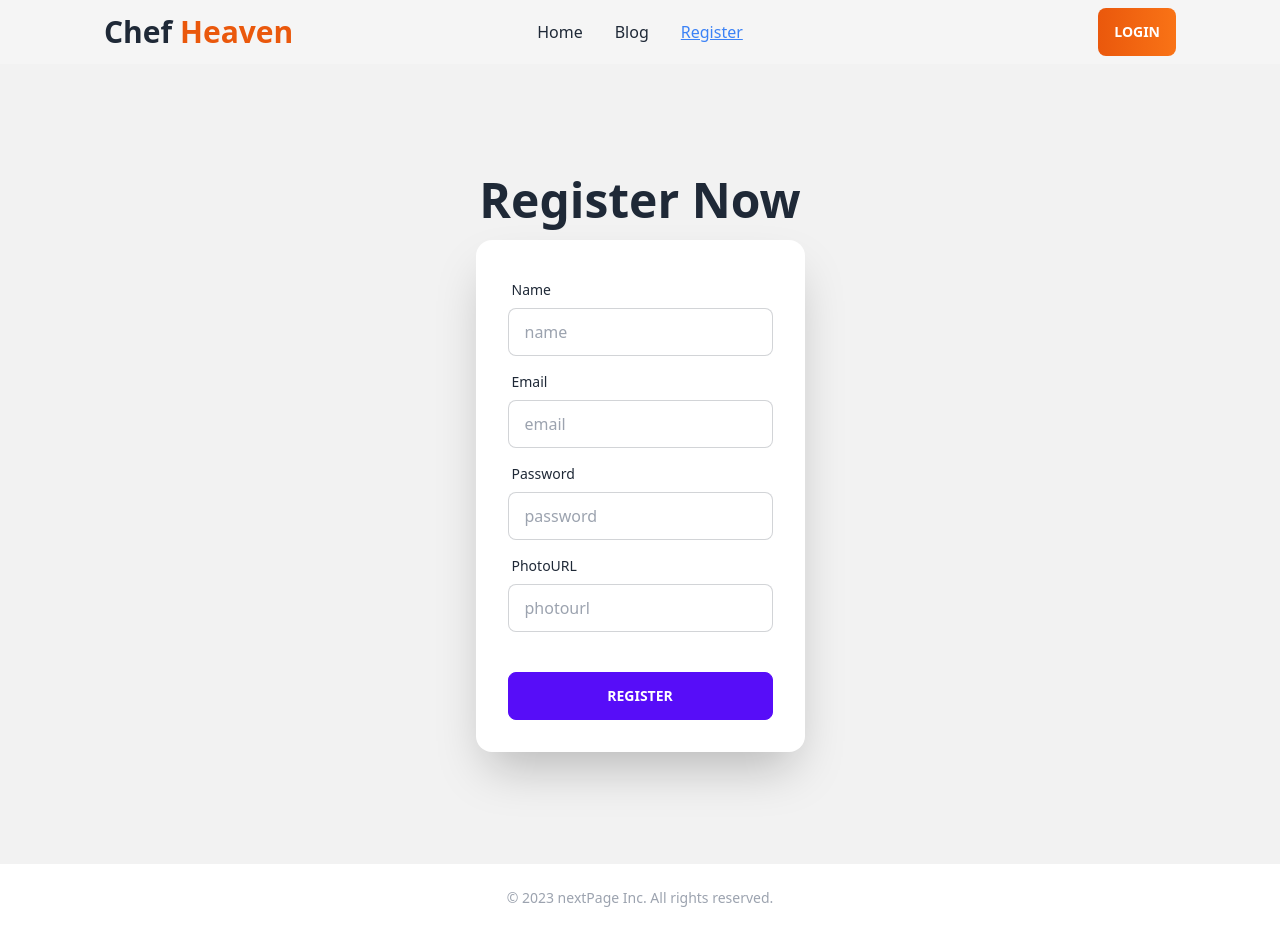
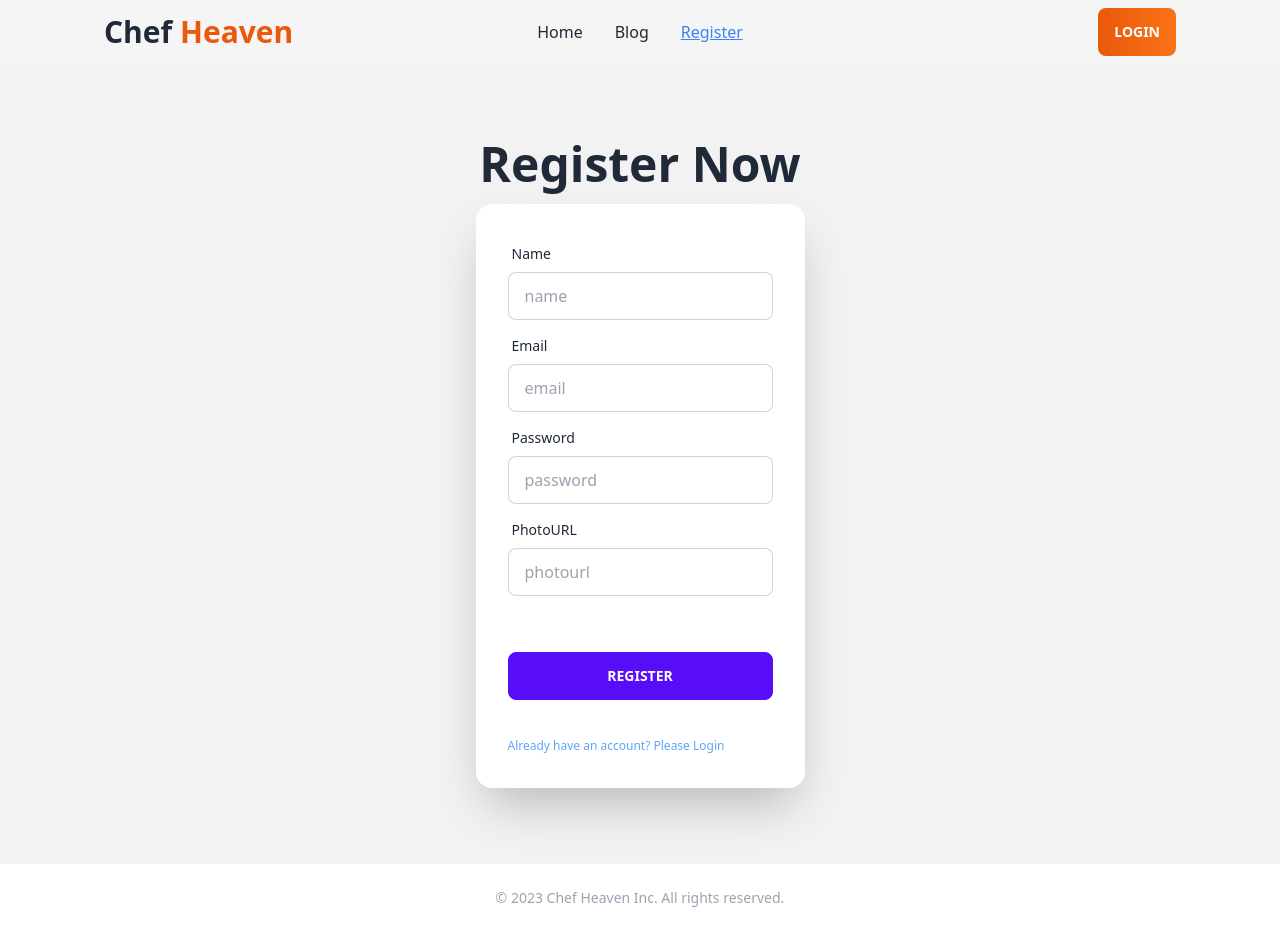
Before and after one commit to farzanahoque2021/chef-website-client, a React (Vite) app: page /register in a window 1280 px wide. Built offline with nearby package versions, Linux system fonts and the light colour scheme; no server answers.

Commit message:
Added some changes

```diff
--- a/src/components/Footer/Footer.jsx
+++ b/src/components/Footer/Footer.jsx
@@ -4,7 +4,7 @@ const Footer = () => {
     return (
         <footer className='px-4 divide-y  text-gray-800 relative bottom-0 left-0'>
             <div className='py-6 text-sm text-center text-gray-400'>
-                © 2023 nextPage Inc. All rights reserved.
+                © 2023 Chef Heaven Inc. All rights reserved.
             </div>
         </footer>
     );
--- a/src/components/HomePage/HomePage.jsx
+++ b/src/components/HomePage/HomePage.jsx
@@ -1,7 +1,7 @@
 import React from 'react';
 import Lottie from 'lottie-react'
 import food from '../../assets/healthy-food.json'
-import { useLoaderData } from 'react-router-dom';
+import { Link, useLoaderData } from 'react-router-dom';
 import ChefCard from '../ChefCard/ChefCard';
 
 const HomePage = () => {
@@ -13,7 +13,7 @@ const HomePage = () => {
                 <div className='text-start'>
                     <h1 className='lg:text-6xl md:text-3xl font-medium'>Choose From <br></br><span className='lg:text-6xl md:text-2xl font-medium text-orange-600'>Delish Recipes</span></h1>
                     <p className='lg:text-lg md:text-sm my-2 text-slate-500'>Join us to become a cooking expert in <br /> Indian cuisine with a fun way to learn</p>
-                    <button className="btn bg-gradient-to-r from-orange-600 to-orange-500 border-none">Explore More</button>
+                    <Link to="/register"><button className="btn bg-gradient-to-r from-orange-600 to-orange-500 border-none">Explore More</button></Link>
                 </div>
                 <div>
                     <div className='w-96'>
--- a/src/components/Login/Login.jsx
+++ b/src/components/Login/Login.jsx
@@ -1,6 +1,6 @@
 import React, { useContext, useState } from 'react';
 import { AuthContext } from '../../providers/AuthProvider';
-import { useLocation, useNavigate } from 'react-router-dom';
+import { Link, useLocation, useNavigate } from 'react-router-dom';
 
 const Login = () => {
     const { signIn, signInGoogle } = useContext(AuthContext);
@@ -67,11 +67,15 @@ const Login = () => {
                                 <input type="password" placeholder="password" name="password" className="input input-bordered" required />
 
                             </div>
-                            <p>{error}</p>
+                            <p className='mb-4 text-red-600'>{error}</p>
                             <div className="form-control mt-6">
                                 <button className="btn btn-primary">Login</button>
                             </div>
+
                         </form>
+                        <p className='mb-4 ml-8'>
+                            <Link to="/register" className='label-text-alt link link-hover text-blue-400'>New to Chef Heaven? Please Register</Link>
+                        </p>
                         <div className='flex flex-col p-4'><button onClick={handleGoogleSignIn} className="btn btn-outline btn-info mb-4">Sign in with google</button>
                             <button className="btn btn-outline btn-info mb-4">Sign in with github</button></div>
 
--- a/src/components/Register/Register.jsx
+++ b/src/components/Register/Register.jsx
@@ -1,11 +1,14 @@
 import React, { useContext, useState } from 'react';
 import { AuthContext } from '../../providers/AuthProvider';
 import { updateProfile } from "firebase/auth";
+import { Link, useNavigate } from 'react-router-dom';
 
 const Register = () => {
     const { user, createUser } = useContext(AuthContext);
     const [error, setError] = useState('');
     const [success, setSuccess] = useState('');
+
+    const navigate = useNavigate();
 
     const handleRegister = (event) => {
         event.preventDefault();
@@ -16,7 +19,7 @@ const Register = () => {
         const email = form.email.value;
         const password = form.password.value;
         const photo = form.photourl.value;
-        console.log(name, password, email, photo)
+        // console.log(name, password, email, photo)
 
         if (!/(?=.*[A-Z])/.test(password)) {
             setError('Please add atleast one uppercase')
@@ -34,9 +37,10 @@ const Register = () => {
         createUser(email, password)
             .then(result => {
                 const loggedUser = result.user;
-                console.log(loggedUser);
+                // console.log(loggedUser);
                 setError('');
-                setSuccess('User has been created successfully');
+                setSuccess('User account has been created successfully');
+                navigate('/');
                 updateUserData(loggedUser, name, photo)
                 form.reset();
             })
@@ -93,12 +97,15 @@ const Register = () => {
                                 <input type="url" placeholder="photourl" name="photourl" className="input input-bordered" required />
 
                             </div>
-                            <p>{error}</p>
+                            <p className='mb-4 text-red-600'>{error}</p>
                             <div className="form-control mt-6">
                                 <button className="btn btn-primary">Register</button>
                             </div>
                         </form>
-                        <p>{success}</p>
+                        <p className='mb-4 ml-8'>
+                            <Link to="/login" className='label-text-alt link link-hover text-blue-400'>Already have an account? Please Login</Link>
+                        </p>
+                        <p className='mb-4 ml-8 text-green-600'>{success}</p>
 
                     </div>
                 </div>
```
Also changed, not shown: 1 other file (tests, documents, lock files or other folders).
